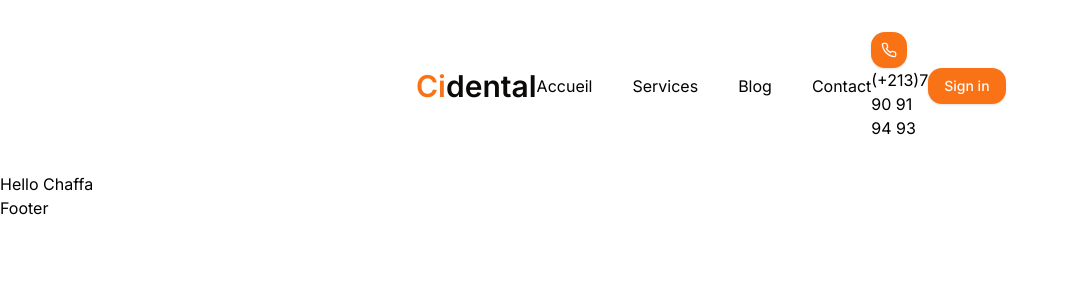
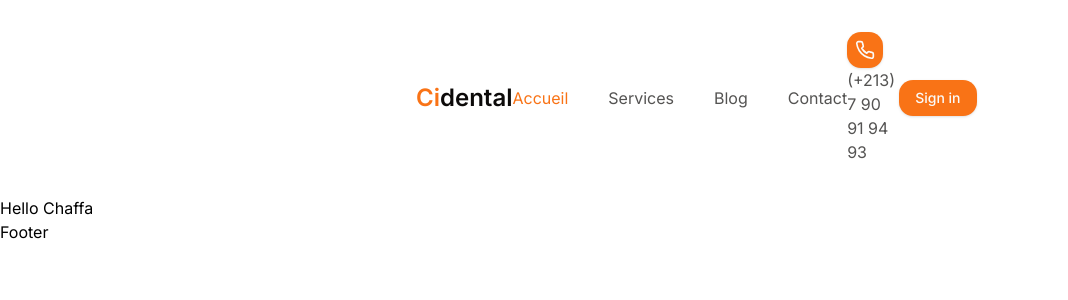
Before and after one commit to abLyn/cidental, a Next.js app: page / in a window 1280 px wide. Shown: the top 300 px of the page, without its empty margins (0-1068 px from the left). Built offline with nearby package versions, Linux system fonts and the light colour scheme.

Commit message:
setup active links in navbar

```diff
--- a/src/components/navbar/Logo.tsx
+++ b/src/components/navbar/Logo.tsx
@@ -4,7 +4,7 @@ export default function Logo() {
   return (
     <div className="flex items-center">
       <Link href="/" className=" lg:ml-0   ">
-        <h1 className="  flex items-end  group text-3xl  text-primary font-semibold transition ease-in-out   hover:scale-105 duration-300  ">
+        <h1 className="  flex items-end  group text-2xl  text-primary font-semibold transition ease-in-out   hover:scale-105 duration-300  ">
           Ci
           <span className=" text-foreground   ">dental</span>
           <span className=" text-foreground  animate-bounce text-2xl "></span>
--- a/src/components/navbar/Navbar.tsx
+++ b/src/components/navbar/Navbar.tsx
@@ -7,16 +7,16 @@ const Navbar = () => {
   return (
     <div className="md:sticky md:top-0   md:shadow-none z-20 ">
       <div className="  animate-in fade-in zoom-in bg-white p-8">
-        <div className="flex justify-between md:mx-[24rem] items-center">
+        <div className="flex justify-between md:mx-[24rem] items-center text-foreground/70">
           <Logo />
           <div className="hidden  lg:flex gap-10 ">
             <Links />
           </div>
           <div>
             <Button size="icon" className=" mr-4 ">
-              <Phone className="h-4 w-4" />
+              <Phone className="h-5 w-5" />
             </Button>
-            (+213)7 90 91 94 93
+            (+213) 7 90 91 94 93
           </div>
 
           <Button className="hover:-translate-y-1 transition-all duration-300">
--- a/src/components/navbar/links/Links.tsx
+++ b/src/components/navbar/links/Links.tsx
@@ -1,22 +1,45 @@
+'use client'
+import { usePathname, useRouter } from 'next/navigation'
+
 import Link from 'next/link'
 
 const Links = () => {
   const links = [
-    { title: 'Accueil', path: '/' },
-    { title: 'Services', path: '/services' },
-    { title: 'Blog', path: '/blog' },
-    { title: 'Contact', path: '/contact' },
+    { label: 'Accueil', route: '/' },
+    { label: 'Services', route: '/services' },
+    { label: 'Blog', route: '/blog' },
+    { label: 'Contact', route: '/contact' },
   ]
+
+  const router = useRouter()
+  const pathname = usePathname()
 
   return (
     <>
-      {links.map((link) => (
-        <Link key={link.title} href={link.path}>
-          {link.title}
-        </Link>
-      ))}
+      {links.map((link) => {
+        const isActive =
+          (pathname.includes(link.route) && link.route.length > 1) ||
+          pathname === link.route
+
+        return (
+          <Link
+            href={link.route}
+            key={link.label}
+            className={` ${isActive && 'text-primary '}`}
+          >
+            {link.label}
+          </Link>
+        )
+      })}
     </>
   )
 }
 
 export default Links
+
+/*
+{links.map((link) => (
+        <Link key={link.title} href={link.path}>
+          {link.title}
+        </Link>
+      ))} */
```
